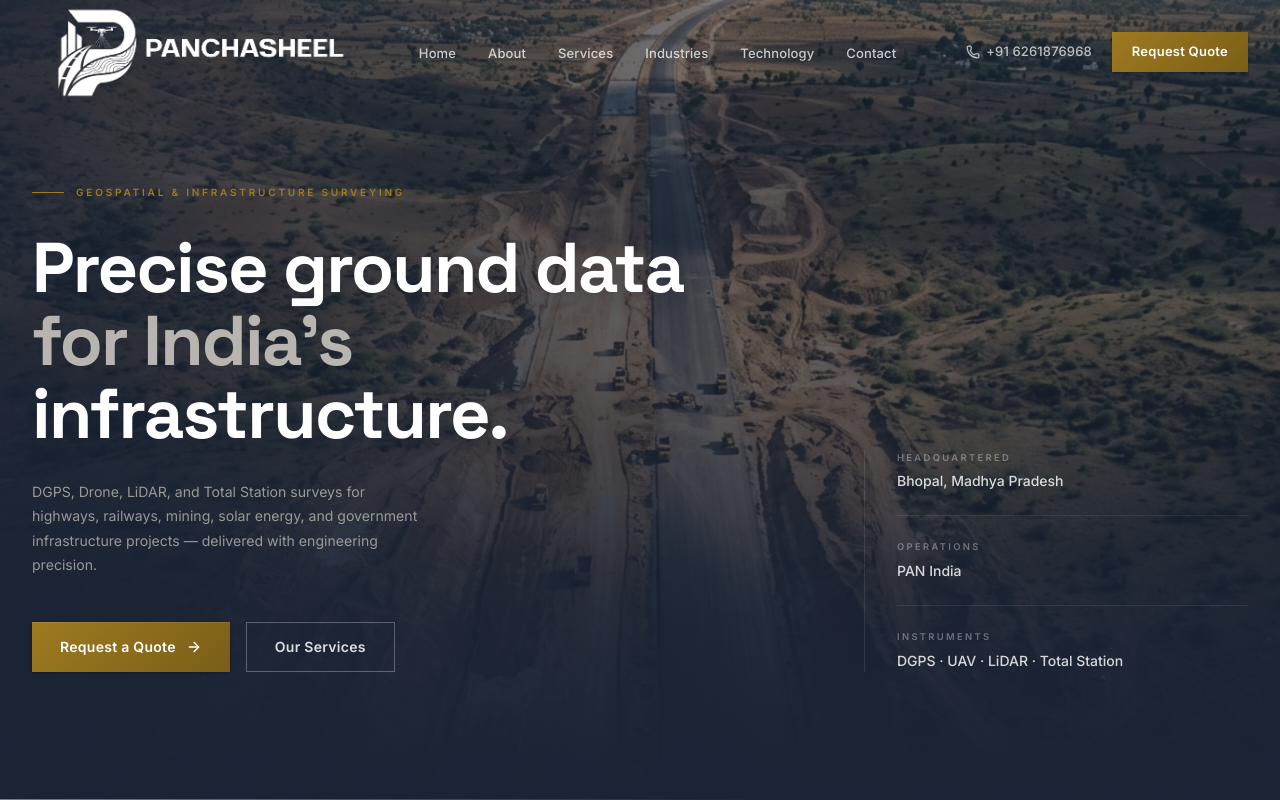
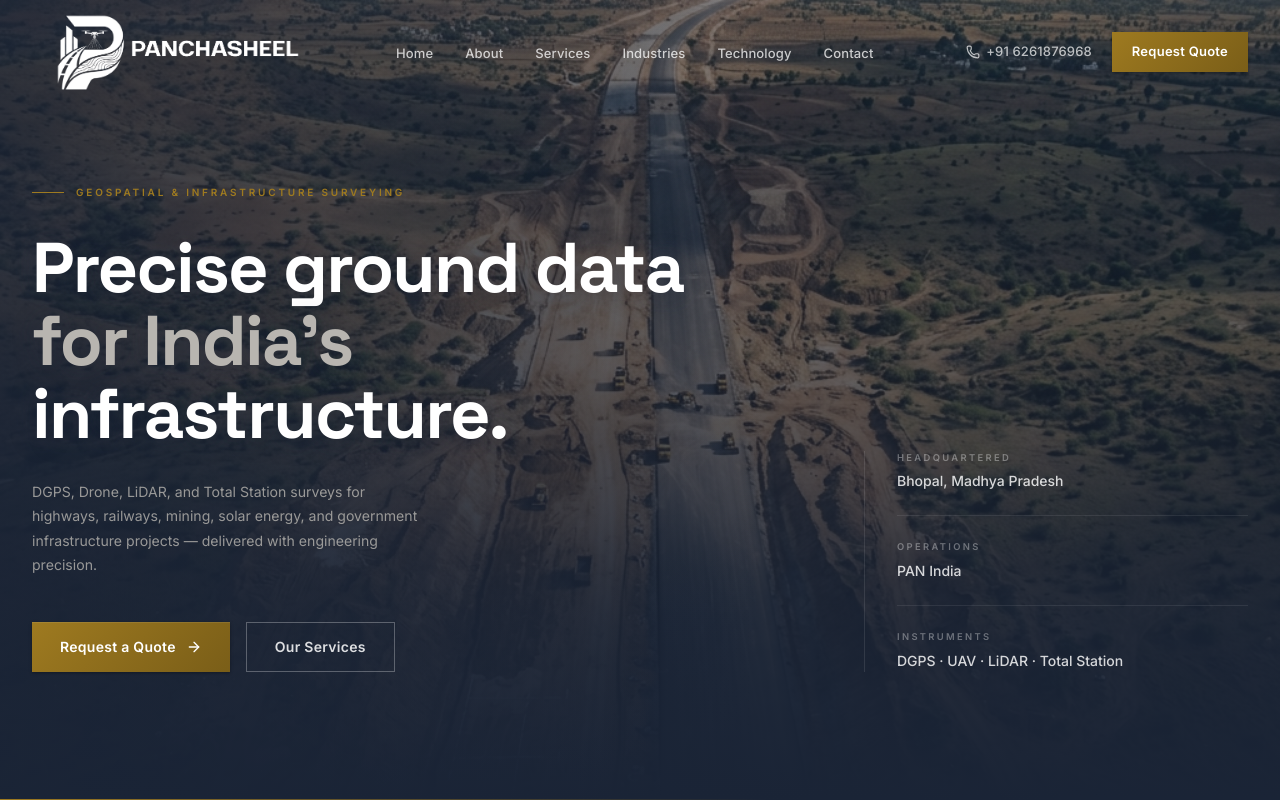
Before and after one commit to yash-kzx/Panchasheel, a Next.js app: page / in a window 1280 px wide. Shown: the top 800 px of the page. Built offline with nearby package versions, Linux system fonts and the light colour scheme.

Commit message:
Homepage v1 - Stable Version

```diff
--- a/src/components/layout/navbar.tsx
+++ b/src/components/layout/navbar.tsx
@@ -49,12 +49,12 @@ export function Navbar() {
            * On the transparent hero: white logo opacity 1, color logo opacity 0.
            * On scroll: color logo opacity 1, white logo opacity 0.
            * 300ms ease crossfade, zero layout shift.
-           * Desktop height: 100px (~20% increase from 84px).
-           * Responsive: clamp(66px, 7.7vw, 100px) scales gracefully across viewports.
+           * Desktop height: 85px.
+           * Responsive: clamp(56px, 6.5vw, 85px) scales gracefully across viewports.
            */}
           <div style={{
             position: "relative",
-            height: "clamp(66px, 7.7vw, 100px)",
+            height: "clamp(56px, 6.5vw, 85px)",
             width: "auto",
             display: "flex",
             alignItems: "center",
@@ -67,9 +67,9 @@ export function Navbar() {
               height={100}
               className="w-auto object-contain"
               style={{
-                height: "clamp(66px, 7.7vw, 100px)",
+                height: "clamp(56px, 6.5vw, 85px)",
                 width: "auto",
-                maxHeight: "100px",
+                maxHeight: "85px",
                 display: "block",
                 opacity: scrolled ? 1 : 0,
                 transition: "opacity 300ms ease",
@@ -86,9 +86,9 @@ export function Navbar() {
               height={100}
               className="w-auto object-contain"
               style={{
-                height: "clamp(66px, 7.7vw, 100px)",
+                height: "clamp(56px, 6.5vw, 85px)",
                 width: "auto",
-                maxHeight: "100px",
+                maxHeight: "85px",
                 position: "absolute",
                 top: 0,
                 left: 0,
```
